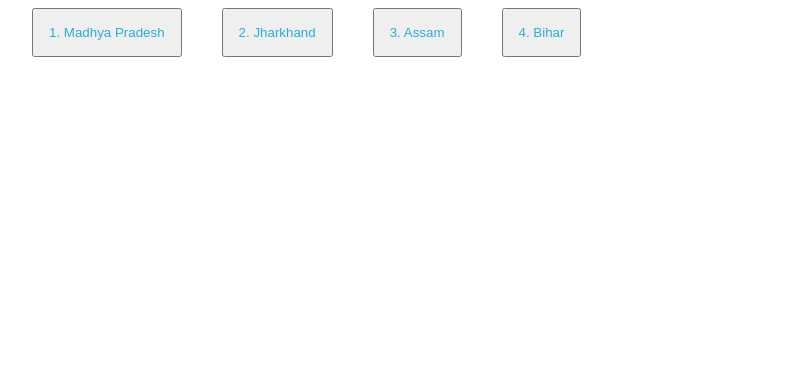
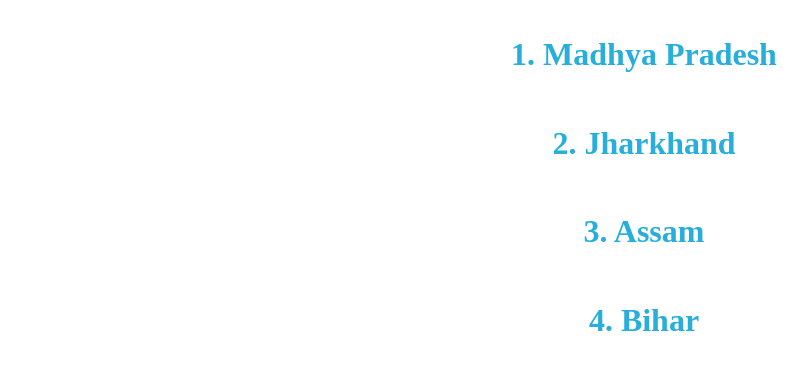
Before and after one commit to vineethsagar/React-Assignments-Set-2---Nested-List, a React app: page / in a window 1280 px wide. Shown: the top 370 px of the page, without its empty margins (16-823 px from the left). Built offline with nearby package versions, Linux system fonts and the light colour scheme.

Commit message:
modified

```diff
--- a/src/components/City.js
+++ b/src/components/City.js
@@ -7,13 +7,13 @@ const City = (props) => {
   console.log(props);
   return (
     <>
-      <button
+      <h1
         style={{ marginLeft: "60px", padding: "10px" }}
         id={"city" + props.id}
         onClick={() => setdisplayTown(!displayTown)}
       >
         {props.id}. {props.city.name}
-      </button>
+      </h1>
       {displayTown &&
         towns.map((town, index) => {
           const id = index + 1;
--- a/src/components/State.js
+++ b/src/components/State.js
@@ -7,13 +7,13 @@ const State = (props) => {
   console.log(cities);
   return (
     <>
-      <button
+      <h1
         style={{ marginLeft: "40px", padding: "15px" }}
         id={"state" + props.id}
         onClick={() => setdisplayCity(!displayCity)}
       >
         {props.id}. {props.state.name}
-      </button>
+      </h1>
       {displayCity &&
         cities.map((city, index) => {
           return <City key={index + 1} id={index + 1} city={city} />;
```
